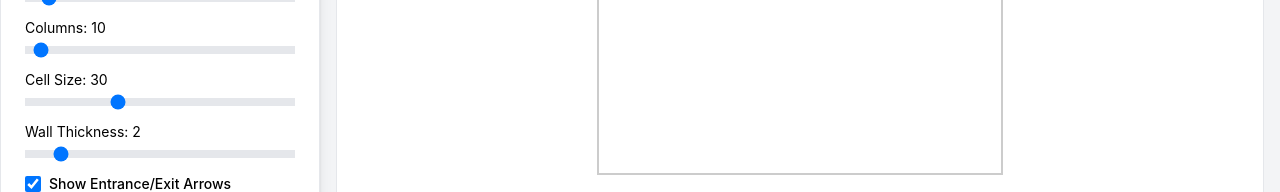
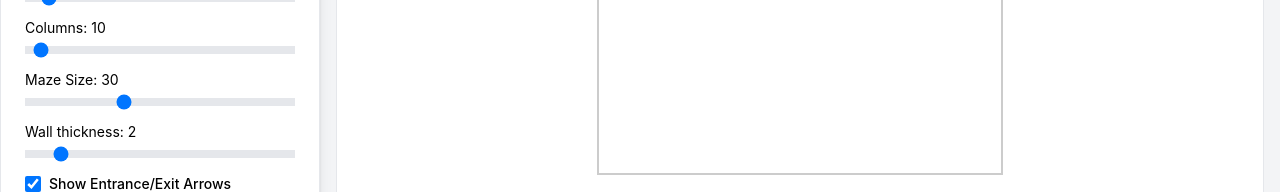
Before and after one commit to andreaiacono/MazerJS, a React (Create React App) app: page / in a window 1280 px wide. Shown: the part 428-620 px from the top of the page. Built offline with nearby package versions, Linux system fonts and the light colour scheme.

Commit message:
optimize appereance sliders

```diff
--- a/src/components/MazeGenerator/Controls/AppearanceSection.tsx
+++ b/src/components/MazeGenerator/Controls/AppearanceSection.tsx
@@ -24,20 +24,29 @@ export const AppearanceSection: React.FC<AppearanceSectionProps> = ({
   const sliderConfigs = {
     square: [
       { key: 'rows', label: "Rows", value: settings.rows, min: 4, max: 100 },
-      { key: 'columns', label: "Columns", value: settings.columns, min: 4, max: 200 }
+      { key: 'columns', label: "Columns", value: settings.columns, min: 4, max: 200 },
+      { key: 'cellSize', label: "Maze Size", value: settings.cellSize, min: 2, max: 80 },
+      { key: 'wallThickness', label: "Wall thickness", value: settings.wallThickness, min: 1, max: 10 }
     ],
     circular: [
       { key: 'rows', label: "Rings", value: settings.rows, min: 5, max: 80 },
-      { key: 'columns', label: "Sectors", value: settings.columns, min: 5, max: 80 }
+      { key: 'columns', label: "Sectors", value: settings.columns, min: 5, max: 80 },
+      { key: 'wallThickness', label: "Wall thickness", value: settings.wallThickness, min: 1, max: 10 },
+      { key: 'cellSize', label: "Maze Size", value: settings.cellSize, min: 2, max: 80 }
     ],
     polygon: [
       { key: 'polygonSides', label: "Number of Sides", value: settings.polygonSides, min: 3, max: 10, step: 1 },
       { key: 'rows', label: "Rows", value: settings.rows, min: 5, max: 80 },
-      { key: 'columns', label: "Columns", value: settings.columns, min: 5, max: 80 }
+      { key: 'columns', label: "Columns", value: settings.columns, min: 5, max: 80 },
+      { key: 'wallThickness', label: "Wall thickness", value: settings.wallThickness, min: 1, max: 10 },
+      { key: 'cellSize', label: "Maze Size", value: settings.cellSize, min: 2, max: 80 }
     ],
     text: [
       { key: 'letterSize', label: "Letter Size", value: settings.letterSize, min: 5, max: 20 },
-      { key: 'letterDistance', label: "Letter Distance", value: settings.letterDistance, min: 5, max: 20 }
+      { key: 'letterDistance', label: "Letter Distance", value: settings.letterDistance, min: 5, max: 20 },
+      { key: 'letterSize', label: "Letter Size", value: settings.letterSize, min: 5, max: 20 },
+      { key: 'cellSize', label: "Maze Size", value: settings.cellSize, min: 2, max: 80 },
+      { key: 'wallThickness', label: "Wall thickness", value: settings.wallThickness, min: 1, max: 10 }
     ]
   };
 
@@ -62,8 +71,6 @@ export const AppearanceSection: React.FC<AppearanceSectionProps> = ({
             </div>
           )}
 
-
-
           {sliderConfigs[frameType]?.map((config) => (
             <NumberSlider
               key={config.key}
@@ -79,24 +86,6 @@ export const AppearanceSection: React.FC<AppearanceSectionProps> = ({
               step={1}
             />
           ))}
-
-
-          <NumberSlider
-            label="Cell Size"
-            value={settings.cellSize}
-            onChange={(value) => onSettingChange('cellSize', value)}
-            min={5}
-            max={80}
-          />
-
-          <NumberSlider
-            label="Wall Thickness"
-            value={settings.wallThickness}
-            onChange={(value) => onSettingChange('wallThickness', value)}
-            min={1}
-            max={10}
-          />
-
           <div className="flex items-center space-x-2">
             <Checkbox
               checked={settings.showArrows}
@@ -130,180 +119,3 @@ export const AppearanceSection: React.FC<AppearanceSectionProps> = ({
     </AccordionItem>
   );
 };
-
-// import React from 'react';
-// import { Input } from '../../ui/input';
-// import { Checkbox } from '../../ui/checkbox';
-// import { NumberSlider } from '../../ui/number-slider';
-// import { AccordionItem, AccordionTrigger, AccordionContent } from '../../ui/accordion'; import { FrameType } from '../../../utils/types';
-
-// interface AppearanceSectionProps {
-//   frameType: FrameType;
-//   rows: number;
-//   setRows: (value: number) => void;
-//   columns: number;
-//   setColumns: (value: number) => void;
-//   polygonSides: number;
-//   setPolygonSides: (value: number) => void;
-//   cellSize: number;
-//   setCellSize: (value: number) => void;
-//   wallThickness: number;
-//   setWallThickness: (value: number) => void;
-//   showArrows: boolean;
-//   setShowArrows: (value: boolean) => void;
-//   wallColor: string;
-//   setWallColor: (value: string) => void;
-//   backgroundColor: string;
-//   setBackgroundColor: (value: string) => void;
-//   text: string;
-//   setText: (value: string) => void;
-// }
-
-// export const AppearanceSection: React.FC<AppearanceSectionProps> = ({
-//   frameType,
-//   rows,
-//   setRows,
-//   columns,
-//   setColumns,
-//   polygonSides,
-//   setPolygonSides,
-//   cellSize,
-//   setCellSize,
-//   wallThickness,
-//   setWallThickness,
-//   showArrows,
-//   setShowArrows,
-//   wallColor,
-//   setWallColor,
-//   backgroundColor,
-//   setBackgroundColor,
-//   text,
-//   setText,
-// }) => {
-//   const sliderConfigs = {
-//     square: [
-//       { label: "Rows", value: rows, onChange: (value: number) => setRows(value), min: 5, max: 80 },
-//       { label: "Columns", value: columns, onChange: (value: number) => setColumns(value), min: 5, max: 80 }
-//     ],
-//     circular: [
-//       { label: "Rings", value: rows, onChange: (value: number) => setRows(value), min: 5, max: 80 },
-//       { label: "Sectors", value: columns, onChange: (value: number) => setColumns(value), min: 5, max: 80 }
-//     ],
-//     polygon: [
-//       { label: "Number of Sides", value: polygonSides, onChange: (value: number) => setPolygonSides(value), min: 3, max: 10, step: 1 },
-//       { label: "Rows", value: rows, onChange: (value: number) => setRows(value), min: 5, max: 80 },
-//       { label: "Columns", value: columns, onChange: (value: number) => setColumns(value), min: 5, max: 80 }
-//     ],
-//     text: [
-//       { label: "Rows", value: rows, onChange: (value: number) => setRows(value), min: 5, max: 80 }
-//     ]
-//   };
-
-//   // const sliderConfigs = {
-//   //   square: [
-//   //     { label: "Rows", value: rows, onChange: setRows },
-//   //     { label: "Columns", value: columns, onChange: setColumns }
-//   //   ],
-//   //   circular: [
-//   //     { label: "Rings", value: rows, onChange: setRows },
-//   //     { label: "Sectors", value: columns, onChange: setColumns }
-//   //   ],
-//   //   polygon: [
-//   //     { label: "Number of Sides", value: polygonSides, onChange: setPolygonSides, min: 3, max: 10, step: 1 },
-//   //     { label: "Rows", value: rows, onChange: setRows },
-//   //     { label: "Columns", value: columns, onChange: setColumns }
-//   //   ],
-//   //   text: [
-//   //     { label: "Rows", value: rows, onChange: setRows }
-//   //   ]
-//   // };
-
-//   return (
-//     <AccordionItem value="appearance" className="border-t">
-//       <AccordionTrigger className="text-lg font-medium">
-//         Appearance
-//       </AccordionTrigger>
-//       <AccordionContent>
-//         <div className="pt-4 space-y-4">
-//           {/* {sliderConfigs[frameType]?.map(({ label, ...props }, index) => (
-//             <NumberSlider
-//               key={index}
-//               label={label}
-//               min={props.min ?? 5}
-//               max={props.max ?? 80}
-//               {...props}
-//             />
-//           ))} */}
-//           {sliderConfigs[frameType]?.map((config, index) => (
-//             <NumberSlider
-//               key={index}
-//               {...config}
-//               step={1}
-//             />
-//           ))}
-//           {frameType === 'text' && (
-//             <div>
-//               <label className="block mb-2 font-small">Text</label>
-//               <Input
-//                 value={text}
-//                 onChange={(e) => setText(e.target.value.toUpperCase())}
-//                 maxLength={10}
-//               />
-//             </div>
-//           )}
-
-//           <NumberSlider
-//             label="Cell Size"
-//             value={cellSize}
-//             onChange={setCellSize}
-//             min={10}
-//             max={80}
-//           />
-
-//           <NumberSlider
-//             label="Wall Thickness"
-//             value={wallThickness}
-//             onChange={setWallThickness}
-//             min={1}
-//             max={10}
-//           />
-
-//           <div className="flex items-center space-x-2">
-//             <Checkbox
-//               id="show-arrows"
-//               checked={showArrows}
-//               onCheckedChange={(checked: boolean) => setShowArrows(checked)}
-//             />
-//             <label
-//               htmlFor="show-arrows"
-//               className="text-sm font-medium leading-none peer-disabled:cursor-not-allowed peer-disabled:opacity-70"
-//             >
-//               Show Entrance/Exit Arrows
-//             </label>
-//           </div>
-
-//           <div className="flex gap-4 items-center">
-//             <div className="flex-1">
-//               <label className="block mb-2 font-small">Wall</label>
-//               <Input
-//                 type="color"
-//                 value={wallColor}
-//                 onChange={(e) => setWallColor(e.target.value)}
-//                 className="h-10 w-full"
-//               />
-//             </div>
-//             <div className="flex-1">
-//               <label className="block mb-2 font-small">Background</label>
-//               <Input
-//                 type="color"
-//                 value={backgroundColor}
-//                 onChange={(e) => setBackgroundColor(e.target.value)}
-//                 className="h-10 w-full"
-//               />
-//             </div>
-//           </div>
-//         </div>
-//       </AccordionContent>
-//     </AccordionItem>
-//   );
-// };
```
Lines whose indentation alone changed are shown as unchanged.
